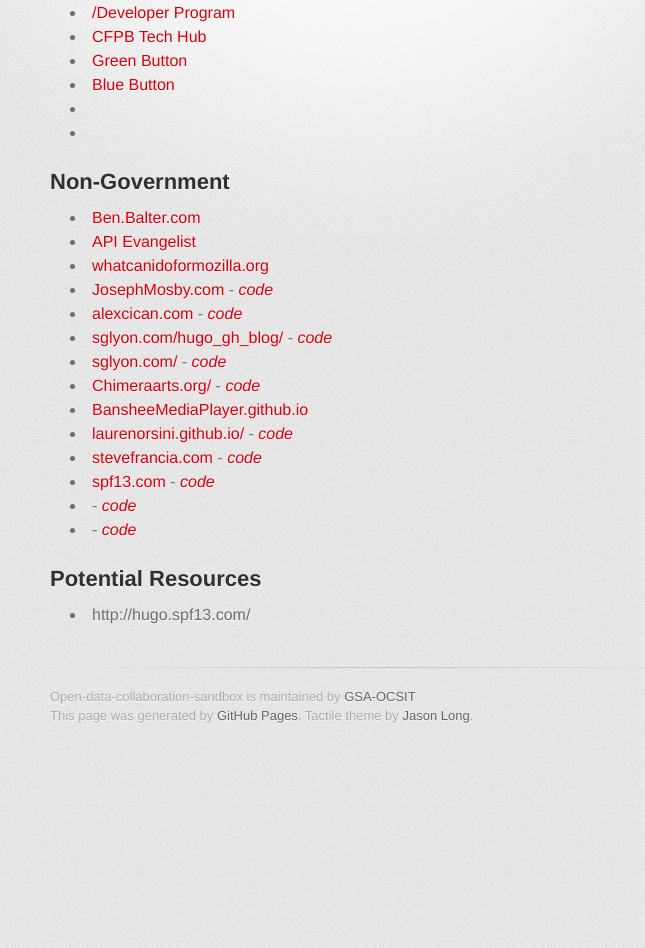
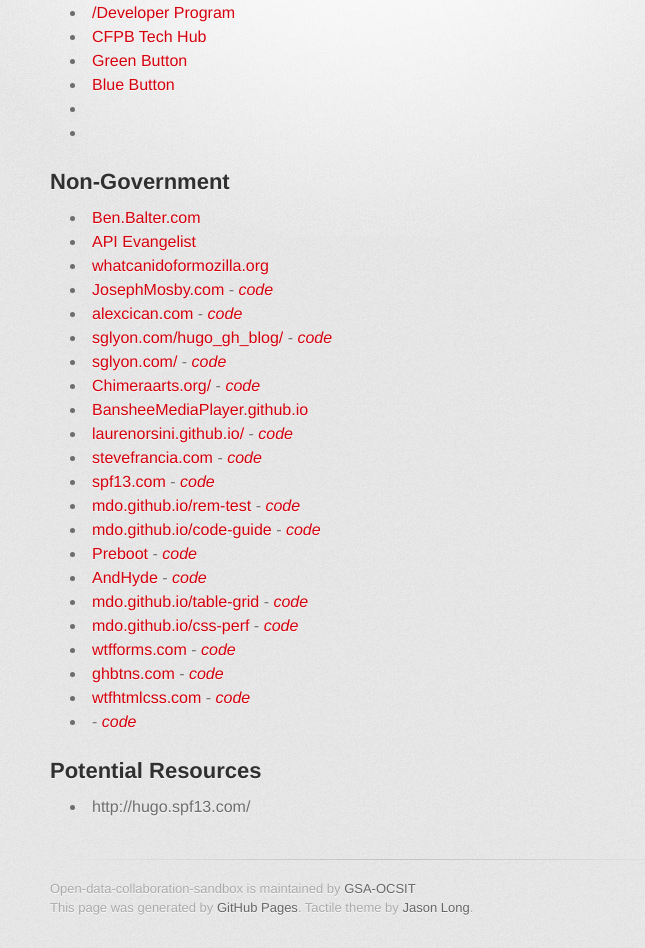
Before and after one commit to GSA/Open-Data-Collaboration-Sandbox, a Jekyll site: the page built from website_examples.md, in a window 1280 px wide. Shown: the part 337-1285 px from the top of the page, without its empty margins (280-925 px from the left). Built offline with Jekyll 4.4.1, drawn with Linux system fonts in a browser that asks for light colours; some web fonts are replaced; before the commit the page ends 1093 px from its top, so only the background shows below that.

Commit message:
Update website_examples.md

```diff
--- a/website_examples.md
+++ b/website_examples.md
@@ -32,8 +32,17 @@
 * [laurenorsini.github.io/](http://laurenorsini.github.io/)  - *[code]()*
 * [stevefrancia.com](http://stevefrancia.com/)  - *[code](https://github.com/spf13/spf13.github.com)*
 * [spf13.com](http://spf13.com/)  - *[code](https://github.com/spf13/spf13.com)*
-* []()  - *[code]()*
-* []()  - *[code]()*
+* [mdo.github.io/rem-test](http://mdo.github.io/rem-test/)  - *[code](http://mdo.github.io/rem-test/)*
+* [mdo.github.io/code-guide](http://mdo.github.io/code-guide/)  - *[code](https://github.com/mdo/code-guide)*
+* [Preboot](http://getpreboot.com/) - *[code](https://github.com/mdo/preboot/tree/gh-pages)*
+* [AndHyde](http://andhyde.com/) - *[code](https://github.com/mdo/hyde/tree/gh-pages)*
+* [mdo.github.io/table-grid](http://mdo.github.io/table-grid/) - *[code](https://github.com/mdo/table-grid)*
+* [mdo.github.io/css-perf](http://mdo.github.io/css-perf/) - *[code](https://github.com/mdo/css-perf)*
+* [wtfforms.com](http://wtfforms.com/) - *[code](https://github.com/mdo/wtf-forms/tree/gh-pages)*
+* [ghbtns.com](http://ghbtns.com/) - *[code](https://github.com/mdo/github-buttons/tree/gh-pages)*
+* [wtfhtmlcss.com](http://wtfhtmlcss.com/) - *[code](https://github.com/mdo/wtf-html-css)*
+* []() - *[code]()*
+
 
 
 ## Potential Resources
```
